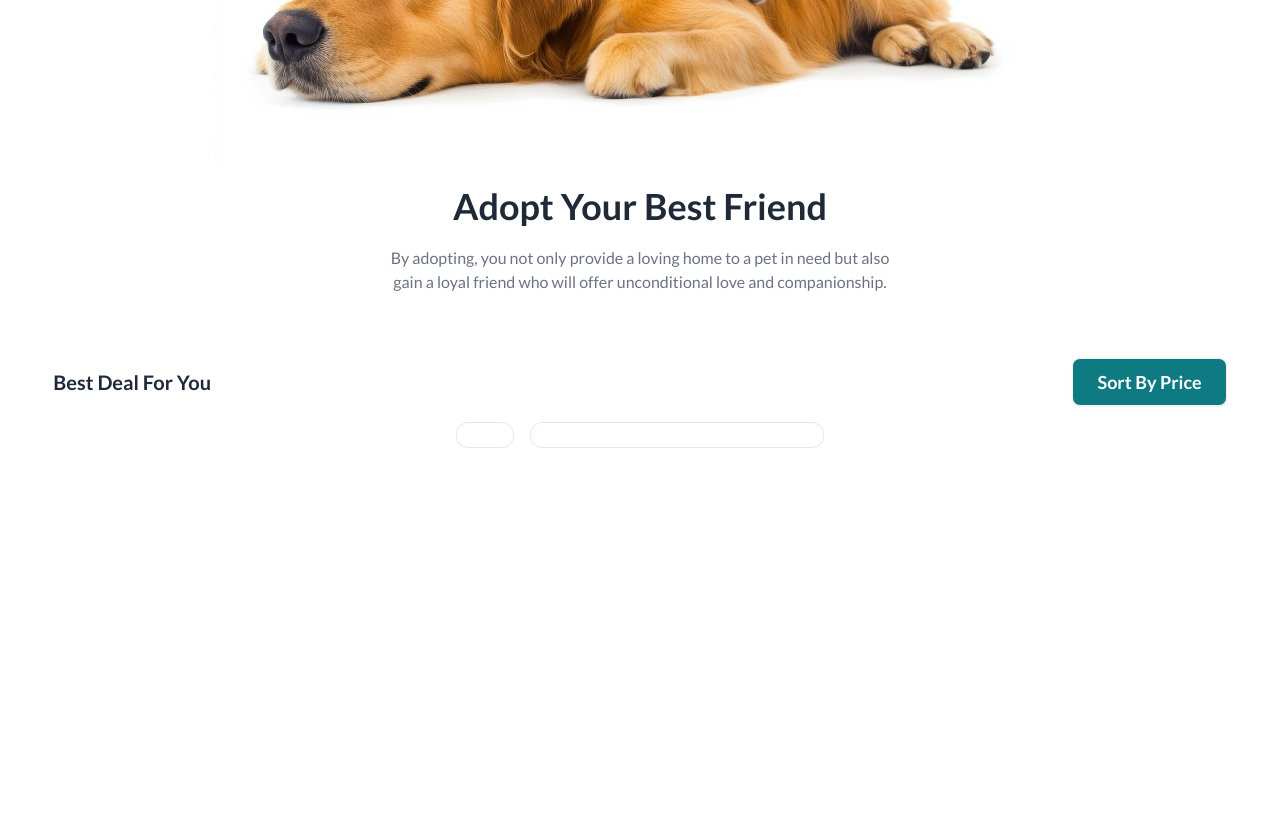
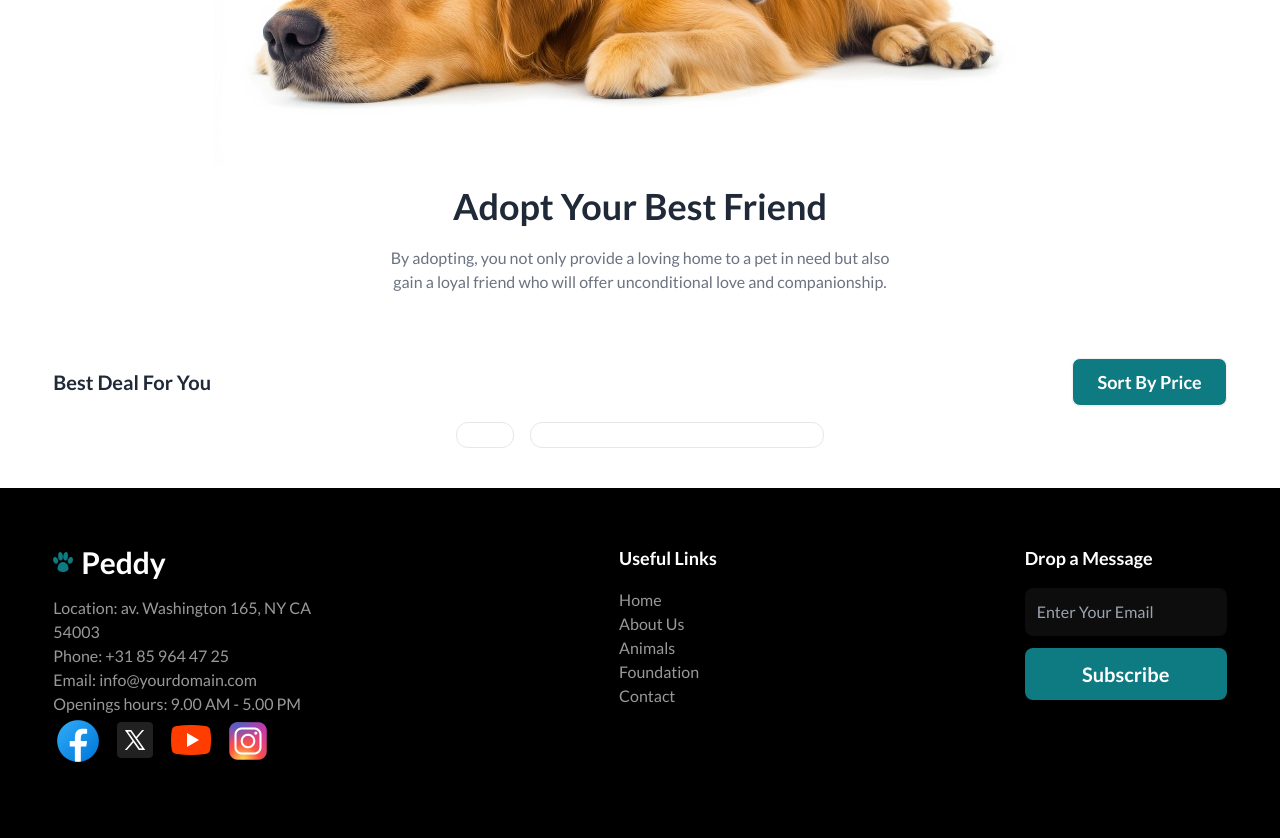
Before and after one commit to riyadhossain565/pet-adoption-platform, a plain HTML site: page index.html in a window 1280 px wide. Shown: the part 698-1536 px from the top of the page. Before the commit the page ends 1166 px from the top, so only its background shows below. Drawn offline with nearby package versions, Linux system fonts and the light colour scheme; no server answers.

Commit message:
added footer section

```diff
--- a/index.html
+++ b/index.html
@@ -41,7 +41,7 @@
         </div>
 
         <div class="hidden md:block">
-          <ul class="flex gap-4">
+          <ul class="flex gap-6">
             <li class="text-gray-500"><a href="">Home</a></li>
             <li class="text-gray-500"><a href="">Shop</a></li>
             <li class="text-gray-500"><a href="">Contact</a></li>
@@ -126,7 +126,7 @@
           </button>
         </div>
 
-        <div class="flex gap-4 w-11/12 mx-auto justify-center mb-5">
+        <div class="flex gap-4 w-11/12 mx-auto justify-center mb-10">
           <div class="grid">
             <div id="spinner" class="hidden">
               <span class="loading loading-bars loading-lg text-center"></span>
@@ -145,6 +145,68 @@
         </div>
       </section>
     </main>
+
+    <!-- Footer Section -->
+    <footer class="bg-black py-14">
+      <div class="w-11/12 mx-auto md:flex justify-between">
+        <div class="mb-4">
+          <div class="flex items-center gap-2 mb-4">
+            <img class="w-5 h-5" src="images/logo.webp" alt="" />
+            <h3 class="font-bold text-3xl text-white"><a href="">Peddy</a></h3>
+          </div>
+          <div>
+            <p class="text-[#FFFFFF99]">
+              Location: av. Washington 165, NY CA <br />
+              54003 <br />
+              Phone: +31 85 964 47 25 <br />
+              Email: info@yourdomain.com <br />
+              Openings hours: 9.00 AM - 5.00 PM
+            </p>
+          </div>
+          <div class="flex gap-2">
+            <a href=""
+              ><img src="images/icons8-facebook-50.png" alt="Facbook"
+            /></a>
+            <a href=""
+              ><img src="images/icons8-twitterx-48.png" alt="TwitterX"
+            /></a>
+            <a href=""
+              ><img src="images/icons8-youtube-48.png" alt="YouTube"
+            /></a>
+            <a href=""
+              ><img src="images/icons8-instagram-50.png" alt="Instragram"
+            /></a>
+          </div>
+        </div>
+        <div class="mb-4">
+          <h4 class="font-bold text-lg mb-4 text-white">Useful Links</h4>
+
+          <ul>
+            <li><a class="text-[#FFFFFF99]" href="">Home</a></li>
+            <li><a class="text-[#FFFFFF99]" href="">About Us</a></li>
+            <li><a class="text-[#FFFFFF99]" href="">Animals</a></li>
+            <li><a class="text-[#FFFFFF99]" href="">Foundation</a></li>
+            <li><a class="text-[#FFFFFF99]" href="">Contact</a></li>
+          </ul>
+        </div>
+        <div>
+          <h4 class="text-lg font-bold mb-4 text-white">Drop a Message</h4>
+
+          <div class="flex flex-col">
+            <input
+              class="p-3 rounded-lg bg-[#FFFFFF0D] text-[#FFFFFF99]"
+              type="text"
+              placeholder="Enter Your Email"
+            />
+            <input
+              class="bg-[#0E7A81] py-3 rounded-lg mt-3 font-bold text-xl text-white cursor-pointer"
+              type="submit"
+              value="Subscribe"
+            />
+          </div>
+        </div>
+      </div>
+    </footer>
 
     <!-- Adopt Modal -->
 
```
Also changed, not shown: images/icons8-facebook-50.png (added), images/icons8-instagram-50.png (added), images/icons8-twitterx-48.png (added), images/icons8-youtube-48.png (added).
